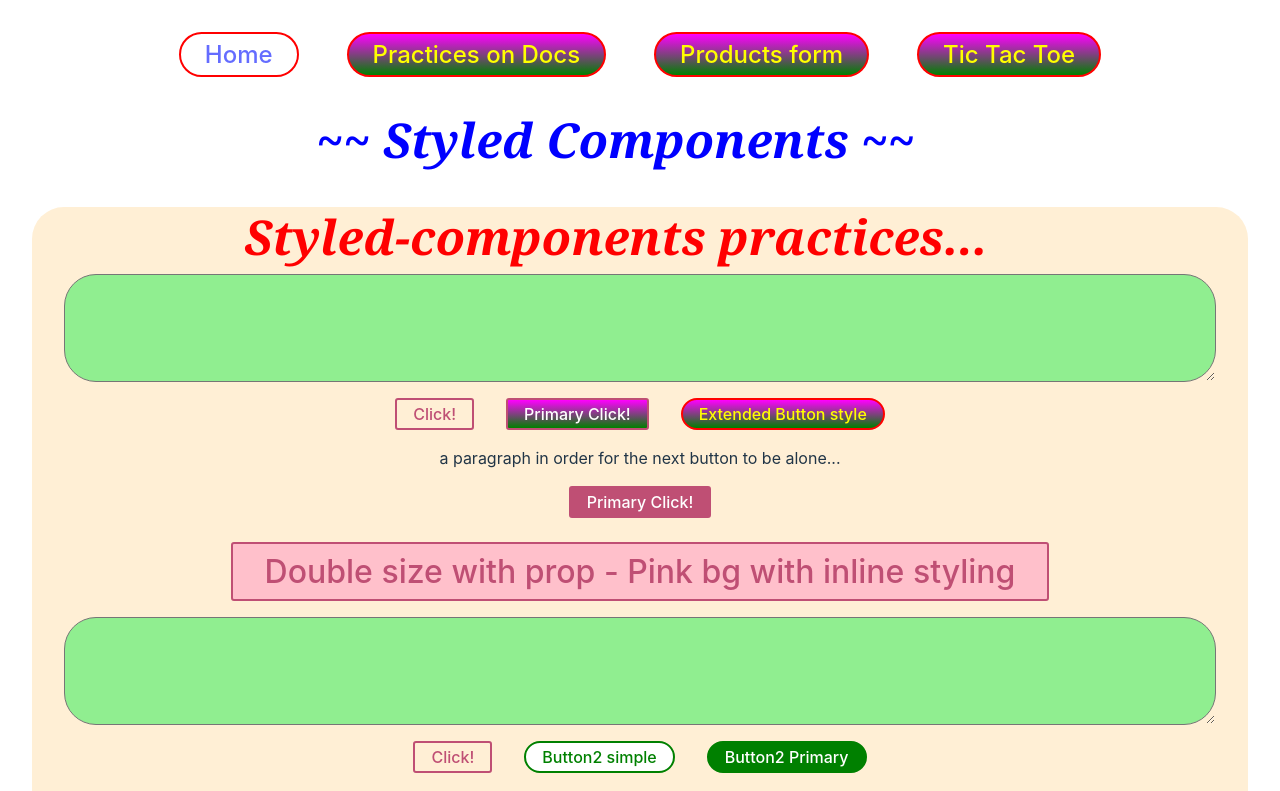
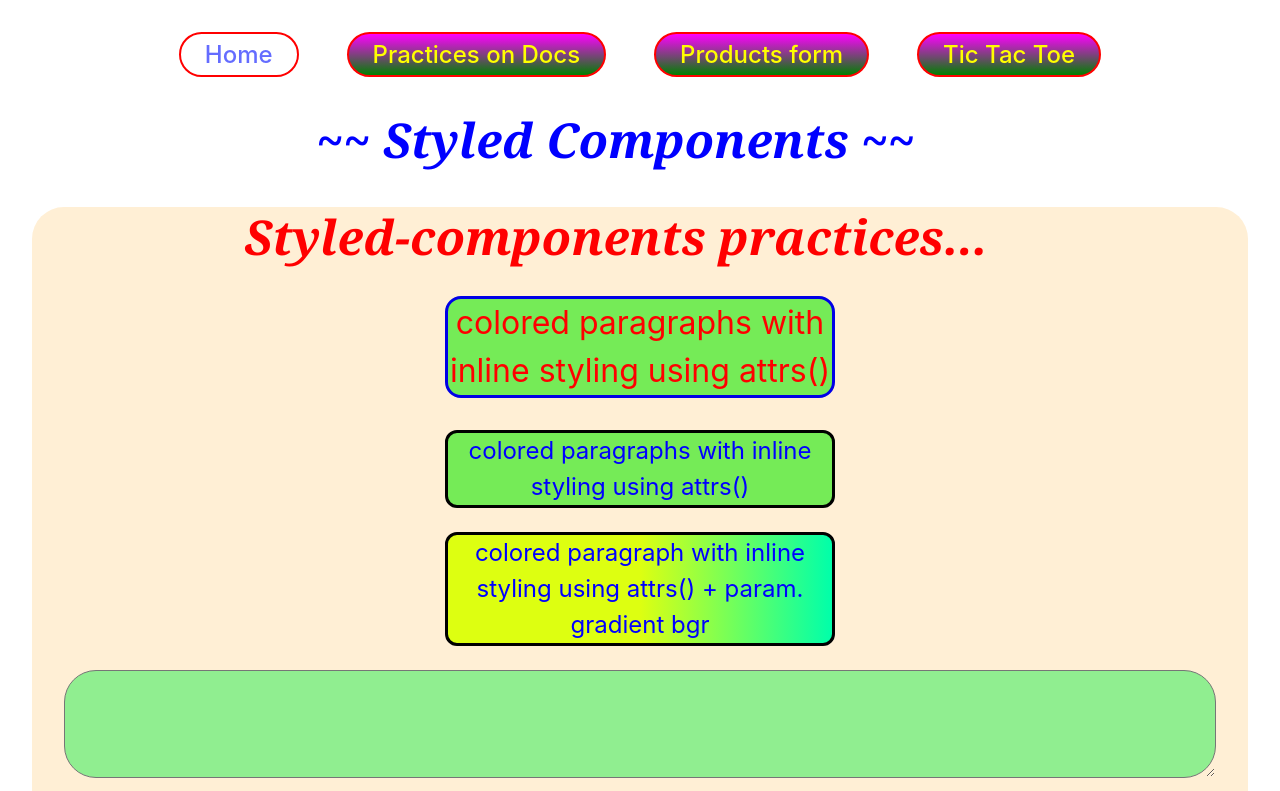
Before and after one commit to tamasve/react-styled-components-practice, a React (Vite) app: page /practices in a window 1280 px wide. Shown: the top 791 px of the page. Built offline with nearby package versions, Linux system fonts and the light colour scheme.

Commit message:
attrs() additional info

```diff
--- a/src/Practices.tsx
+++ b/src/Practices.tsx
@@ -8,7 +8,7 @@ import styled, { css, keyframes } from 'styled-components';
  * https://styled-components.com/docs
  *
  * Going through this doc practicing with my ideas...
- * 1-2 Dec 2023
+ * 1-2 Dec 2023 + Feb-March 2024
  * Next part: Overriding .attrs
  *
  * https://www.freecodecamp.org/news/styled-components-in-react/
@@ -186,6 +186,29 @@ const DynSizedLabel = styled.label.attrs<{ $size?: string; }>(
     background-color: ${props => ["pink", "lightgreen", "aqua"][props.$num]}
 `
 
+
+// Using attrs() for inline styling >> practical if CSS changes too frequently (not a lightweight op.)
+// The attribute names can start with $ or not (anywhere?), prop. names are 'react'-ish!...
+// `` contains normal styling >> CSS class generated
+
+// the main points for inline styling:
+// .attrs<..params..>(props => ( {} ) )``   - for any inline property
+// .attrs<..params..>(props => ( {style: { ... } } ))``   - for inline style properties
+const Paragraph = styled.div.attrs<{$color: string, size: string, first?: string, second?: string, borderblue?: string}>(props => ({
+    style: {
+        color: props.$color,
+        fontSize: `${props.size}em`,
+        background: `linear-gradient(to left, ${props.first} 0%, ${props.second} 50%)`,
+        border: `3px solid rgb(0,0,${props.borderblue || 0})`
+    }
+    }))`
+        background-color: #75eb57;
+        width: 30vw;
+        margin: 1em auto;
+        border-radius: 0.5em;
+    `;
+
+
 // Animation: with the 'keyframes' function of styled-components
 const rotate = keyframes`
     from {
@@ -220,6 +243,10 @@ export default function Practices() {
                 <Title $color='red'>
                     Styled-components practices...
                 </Title>
+
+                <Paragraph $color="red" size="2" borderblue="230">colored paragraphs with inline styling using attrs()</Paragraph>
+                <Paragraph $color="blue" size="1.5">colored paragraphs with inline styling using attrs()</Paragraph>
+                <Paragraph $color="blue" size="1.5" first="#0fa" second="#df1" >colored paragraph with inline styling using attrs() + param. gradient bgr</Paragraph>
 
                 <FlexSection>
 
```
